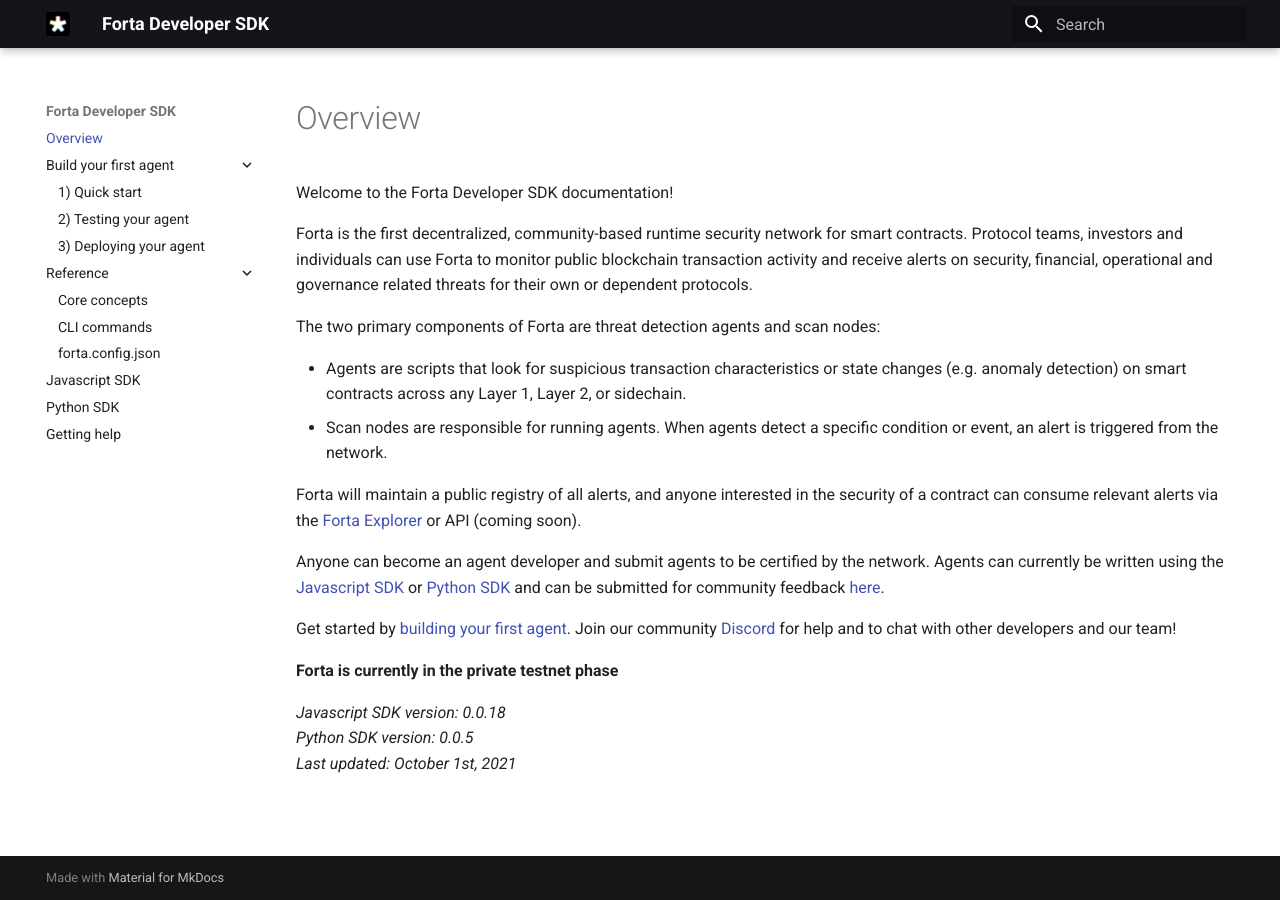
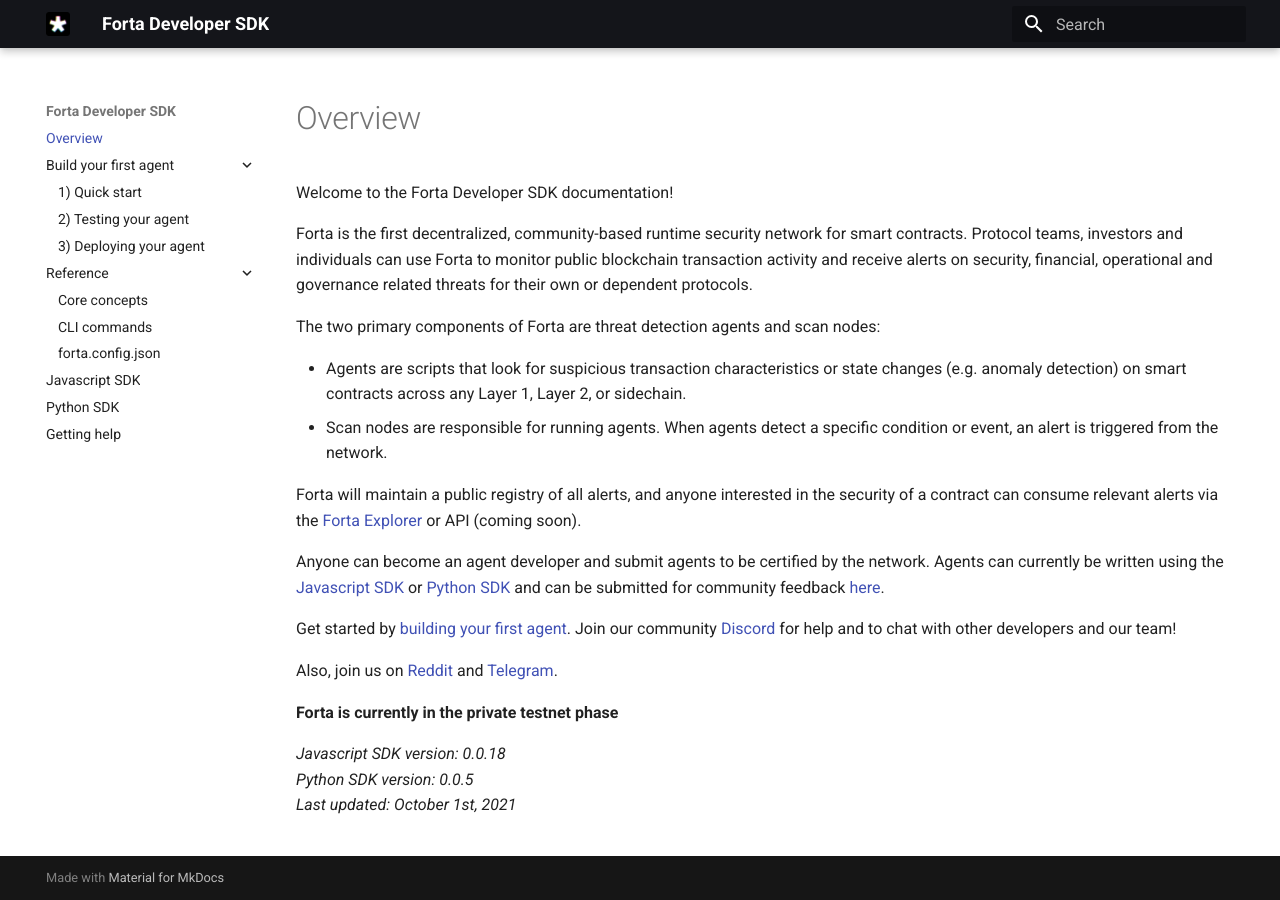
Before and after one commit to forta-network/docs, an MkDocs documentation site: the page built from docs/index.md, in a window 1280 px wide. Built offline with MkDocs 1.6.1 and Material for MkDocs 9.7.7, drawn with Linux system fonts in a browser that asks for light colours.

Commit message:
add reddit and telegram

```diff
--- a/docs/index.md
+++ b/docs/index.md
@@ -20,6 +20,8 @@
 
 Get started by [building your first agent](quickstart.md). Join our community [Discord](https://discord.gg/DUju5Dh4J9) for help and to chat with other developers and our team!
 
+Also, join us on [Reddit](https://www.reddit.com/r/fortaprotocol/) and [Telegram](https://t.me/FortaProtocol).
+
 **Forta is currently in the private testnet phase**
 
 _Javascript SDK version: 0.0.18_<br>
```
